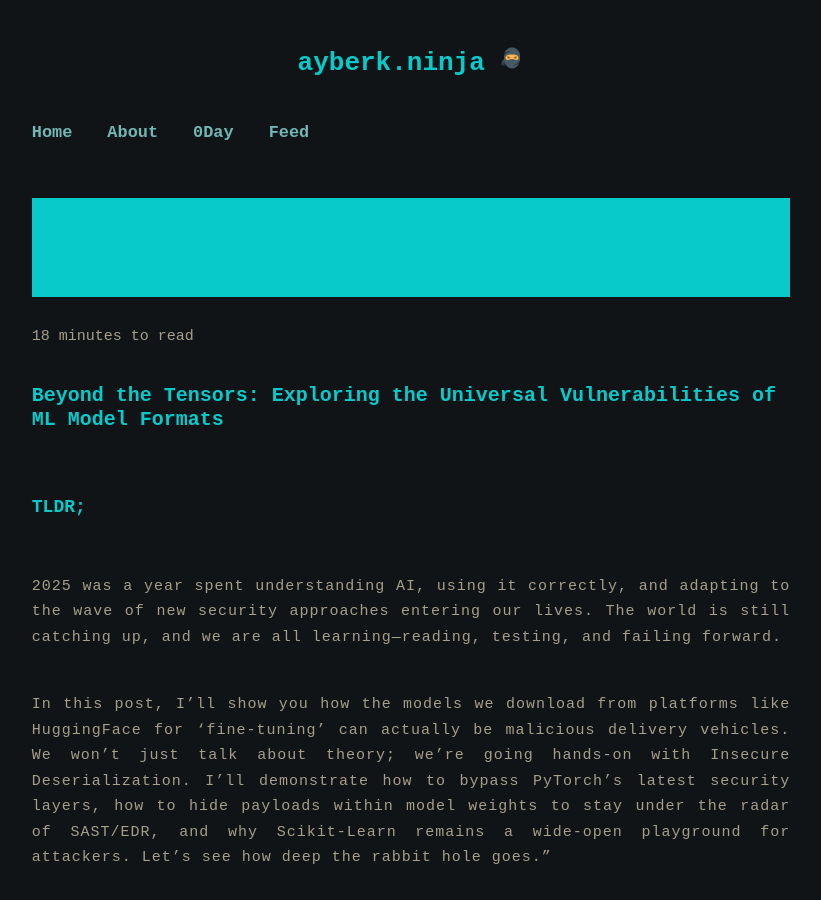
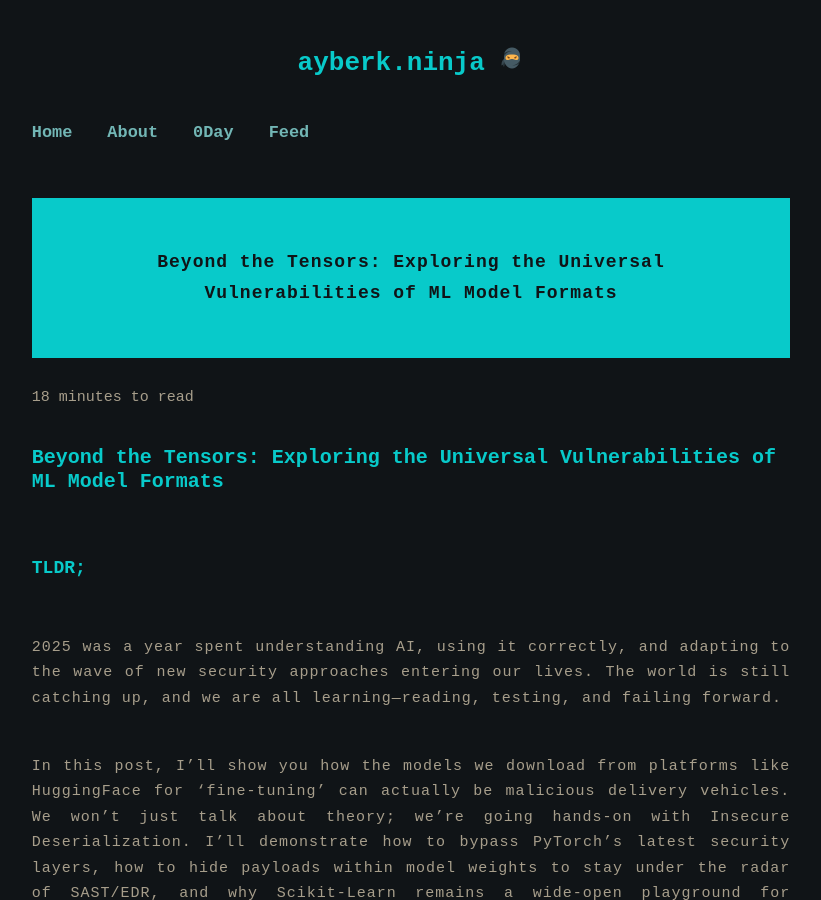
Before and after one commit to mhmtayberk/ayberkninja.github.io, a Jekyll site: the page built from all_collections/_posts/2025-12-25-universal-vulnerabilities-of-ml-models.md, in a window 1280 px wide and 900 px high. Shown: the whole window, without its empty margins (229-1050 px from the left). Built offline with Jekyll 4.4.1, drawn with Linux system fonts in a browser that asks for light colours.

Commit message:
Fix formatting and enhance security discussion in post

```diff
--- a/all_collections/_posts/2025-12-25-universal-vulnerabilities-of-ml-models.md
+++ b/all_collections/_posts/2025-12-25-universal-vulnerabilities-of-ml-models.md
@@ -1,6 +1,6 @@
 ---
 layout: post
-title: Beyond the Tensors: Exploring the Universal Vulnerabilities of ML Model Formats
+title: "Beyond the Tensors: Exploring the Universal Vulnerabilities of ML Model Formats"
 date: 2025-12-24
 tag: ai security, ml security, ml models, pickle security, ai supply chain
 categories: general
```
